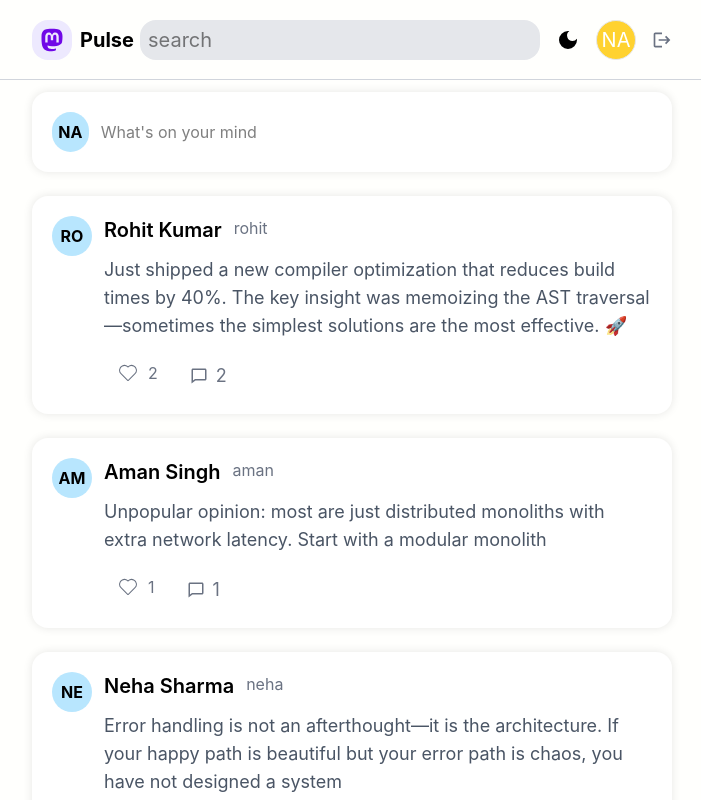
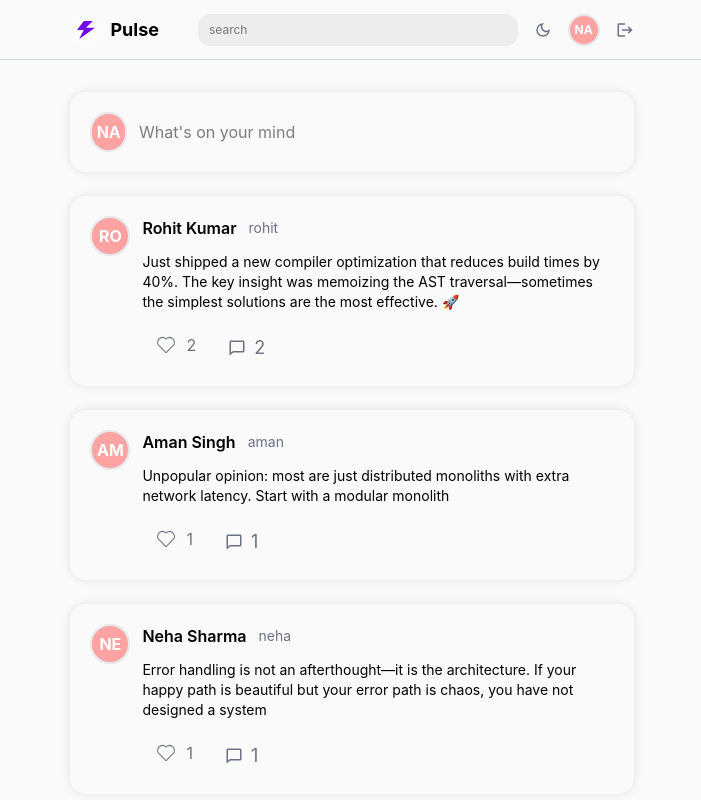
Before and after one commit to Manjeet2423020/Social-app, a React (Vite) app: page / in a window 1280 px wide. Both pictures are taken after typing "name@example.com", "Sample123" into the empty fields and a click on the button "Login". Shown: the top 800 px of the page, without its empty margins (288-989 px from the left). Built offline with nearby package versions, Linux system fonts and the light colour scheme.

Commit message:
update first

```diff
--- /dev/null
+++ b/src/context/ThemeContext.jsx
@@ -0,0 +1,19 @@
+import { Children, createContext, useContext, useState } from "react";
+
+const ThemeContext = createContext();
+
+export const ThemeProvider = ({ children }) => {
+  const [theme, setTheme] = useState("light");
+
+  const toggleTheme = () => {
+    setTheme(theme === "light" ? "dark" : "light");
+  };
+
+  return (
+    <ThemeContext.Provider value={{ theme, toggleTheme }}>
+      {children}
+    </ThemeContext.Provider>
+  );
+};
+
+export const useTheme = () => useContext(ThemeContext);
--- a/src/main.jsx
+++ b/src/main.jsx
@@ -6,14 +6,17 @@ import { BrowserRouter } from "react-router-dom";
 import { AuthProvider } from "./context/AuthContext.jsx";
 import Store from "./features/store/Store.js";
 import { Provider } from "react-redux";
+import { ThemeProvider } from "./context/ThemeContext.jsx";
 
 createRoot(document.getElementById("root")).render(
   <StrictMode>
     <Provider store={Store}>
       <BrowserRouter>
-        <AuthProvider>
-          <App />
-        </AuthProvider>
+        <ThemeProvider>
+          <AuthProvider>
+            <App />
+          </AuthProvider>
+        </ThemeProvider>
       </BrowserRouter>
     </Provider>
   </StrictMode>,
--- a/src/pages/Feed.jsx
+++ b/src/pages/Feed.jsx
@@ -1,10 +1,11 @@
 import { IoLogoMastodon } from "react-icons/io5";
 import { MdLogout } from "react-icons/md";
 import { useNavigate } from "react-router-dom";
-import { MdDarkMode } from "react-icons/md";
+import { MdOutlineDarkMode } from "react-icons/md";
 import { FaUser } from "react-icons/fa";
 import { FiSend } from "react-icons/fi";
 import { CiHeart } from "react-icons/ci";
+import { ImPower } from "react-icons/im";
 import { useAuth } from "../context/AuthContext";
 import { useSelector, useDispatch } from "react-redux";
 import { addPosts } from "../features/post/postSlice";
@@ -12,16 +13,20 @@ import { BiComment } from "react-icons/bi";
 import { useState } from "react";
 import { toggleLike } from "../features/like/likeSlice";
 import { addComment } from "../features/comment/commentSlice";
+import { useTheme } from "../context/ThemeContext";
 
 const Feed = () => {
   const [content, setContent] = useState("");
   const [isActive, setIsActive] = useState(false);
   const [openComments, setOpenComments] = useState({});
   const [commentInputs, setCommentInputs] = useState({});
+  const [search, setSearch] = useState("");
 
   const { logout, user } = useAuth();
   const navigate = useNavigate();
   const dispatch = useDispatch();
+
+  const { theme, toggleTheme } = useTheme();
 
   const allPosts = useSelector((state) => state.posts.posts);
   const allUsers = useSelector((state) => state.users.users);
@@ -50,27 +55,41 @@ const Feed = () => {
     }));
   };
 
+  const colors = ["bg-red-300", "bg-blue-300", "bg-purple-300"];
+  const [bg] = useState(() => {
+    return colors[Math.floor(Math.random() * colors.length)];
+  });
+
   return (
-    <div className="">
-      <div className="w-full border-b border-gray-300 h-20 bg-yellow-50/10  ">
-        <div className="px-[25%] flex h-full  ">
+    <div
+      className={
+        theme === "dark" ? "bg-black text-white" : "bg-white text-black"
+      }
+    >
+      <div className="w-full border-b border-gray-300 h-15   ">
+        <div className="px-[28%] flex h-full bg-black/2  ">
           <div className="flex justify-between h-full items-center w-full">
             <div className="flex items-center text-2xl gap-2">
-              <div className="bg-violet-100 h-10 w-10 rounded-2xl items-center justify-center text-violet-700">
-                <IoLogoMastodon className="mt-2 ml-2" />
+              <div className=" bg-white/10  h-8 w-8 rounded-xl flex items-center justify-center text-violet-700">
+                <ImPower className=" text-lg" />
               </div>
-              <h1 className="font-bold text-xl"> Pulse</h1>
+              <h1 className="font-bold text-lg"> Pulse</h1>
             </div>
-            <div className="flex  gap-4 text-xl ">
+            <div className="flex  gap-4 text-xl items-center ">
               <input
-                className="w-100 bg-gray-200 h-10 rounded-2xl p-2"
+                className="w-80 bg-black/5 h-8 outline-none rounded-xl p-2 text-xs"
                 type="text"
-                placeholder="search"
+                placeholder=" search"
+                value={search}
+                onChange={(e) => setSearch(e.target.value)}
               />
-              <button>
-                <MdDarkMode className="text-2xl" />
+
+              <button onClick={toggleTheme}>
+                <MdOutlineDarkMode className="text-lg text-gray-500" />
               </button>
-              <div className="h-10 w-10 rounded-full bg-amber-300 border-gray-200 border flex items-center justify-center text-xl text-white">
+              <div
+                className={`${bg} h-8 w-8 rounded-full  border-2 border-gray-200 border flex items-center justify-center text-xs font-bold text-white`}
+              >
                 <h1>{user?.email?.slice(0, 2).toUpperCase()}</h1>
                 <h1>{user?.displayname?.slice(0, 2).toUpperCase()}</h1>
                 {/* <FaUser /> */}
@@ -80,7 +99,7 @@ const Feed = () => {
                   logout();
                   navigate("/login");
                 }}
-                className="text-gray-500"
+                className="text-gray-500 text-lg"
               >
                 <MdLogout />
               </button>
@@ -88,22 +107,24 @@ const Feed = () => {
           </div>
         </div>
       </div>
-      <div className="px-[25%] pt-3 bg-yellow-50/10">
+      <div className="px-[28%] pt-8 bg-black/2">
         {/* mockdata ui */}
 
         <div className="flex flex-col gap-6">
           {/* input box */}
 
-          <div className="flex flex-col gap-4 h-auto p-5 relative rounded-2xl bg-white  shadow-[0_0_10px_rgba(0,0,0,0.1)]">
-            <div className="div">
+          <div className="flex flex-col gap-4 h-auto p-5 relative rounded-2xl bg-white/8  shadow-[0_0_10px_rgba(0,0,0,0.1)]">
+            <div className="">
               <div className="flex gap-3">
-                <div className="h-10 w-10 bg-sky-200 rounded-full flex items-center justify-center font-bold">
+                <div
+                  className={` ${bg} h-10 w-10  rounded-full border-2 border-gray-200 flex items-center justify-center font-bold text-white`}
+                >
                   {(user?.displayname || user?.email)
                     ?.slice(0, 2)
                     .toUpperCase()}
                 </div>
                 <input
-                  className="w-full outline-none  "
+                  className="w-full outline-none   "
                   type="text"
                   placeholder="What's on your mind"
                   value={content}
@@ -113,13 +134,13 @@ const Feed = () => {
               </div>
 
               {isActive && (
-                <div className="flex gap-3 justify-end border-t border-gray-300 mt-10 pt-3">
+                <div className="flex gap-3 justify-end border-t border-gray-300 mt-10 pt-3 ">
                   <button
                     onClick={() => {
                       setIsActive(false);
                       setContent("");
                     }}
-                    className=" px-3 py-1 rounded"
+                    className=" px-3 py-1 rounded h-8"
                   >
                     Cancel
                   </button>
@@ -128,7 +149,7 @@ const Feed = () => {
                       handlePost();
                       setIsActive(false);
                     }}
-                    className="text-white px-3 py-2 rounded-xl flex items-center gap-2 font-semibold bg-violet-800/80 "
+                    className="text-white h-8 px-3 py-2 rounded-xl flex items-center gap-2 font-semibold bg-violet-500/80 cursor-pointer hover:bg-violet-400 "
                   >
                     <FiSend /> Post
                   </button>
@@ -136,8 +157,21 @@ const Feed = () => {
               )}
             </div>
           </div>
-          {allPosts.map((post) => {
-            const postOwner = allUsers.find((user) => user.id === post.userId);
+          {allPosts
+            .filter((post) => {
+              const text = search.toLowerCase();
+              const postOwner = allUsers.find((u) => u.id === post.userId);
+              const name = postOwner?.name || post.name || "";
+
+              return (
+                post.content.toLowerCase().includes(text) ||
+                name.toLowerCase().includes(text)
+              );
+            })
+            .map((post) => {
+              const postOwner = allUsers.find(
+                (user) => user.id === post.userId,
+              );
               const postComments = allComments.filter(
                 (c) => c.postId === post.id,
               );
@@ -145,26 +179,30 @@ const Feed = () => {
 
               return (
                 <div
-                className="flex flex-col gap-4 h-auto p-5  rounded-2xl bg-white  shadow-[0_0_10px_rgba(0,0,0,0.1)]"
+                  className="flex flex-col gap-4 h-auto p-5  rounded-2xl bg-white/8  shadow-[0_0_10px_rgba(0,0,0,0.1)]"
                   key={post.id}
                 >
                   <div className="flex gap-3">
                     <div className="flex gap-2">
-                    <div className="h-10 w-10 bg-sky-200 rounded-full flex items-center justify-center font-bold ">
+                      <div
+                        className={` ${bg} h-10 w-10 border-2 border-gray-200 rounded-full flex items-center justify-center font-bold text-white `}
+                      >
                         {(postOwner?.name || post.name)
                           ?.slice(0, 2)
                           .toUpperCase()}
                       </div>
                     </div>
                     <div className="flex flex-col gap-3">
-                    <div className="flex gap-3">
-                      <h4 className="font-semibold text-xl">
+                      <div className="flex gap-3 items-center ">
+                        <h4 className="font-semibold text-base">
                           {postOwner?.name}
                         </h4>
-                      <h4 className="text-gray-500">{postOwner?.username}</h4>
-                      <h4 className="font-semibold text-xl">{post.name}</h4>
+                        <h4 className="text-gray-500 text-sm">
+                          {postOwner?.username}
+                        </h4>
+                        <h4 className="font-semibold text-base">{post.name}</h4>
                       </div>
-                    <p className="text-gray-600 text-lg">{post.content}</p>
+                      <p className=" text-sm">{post.content}</p>
                       <div className="flex gap-2 text-lg text-gray-500 items-center">
                         <div
                           className=""
@@ -196,26 +234,27 @@ const Feed = () => {
                       {openComments[post.id] && (
                         <div className="border-t border-gray-300 w-full mt-2">
                           {postComments.map((c) => {
-                          const commentUser = allUsers.find(
-                            (u) => u.id === c.userId,
-                          );
+                            const commentUser =
+                              allUsers.find((u) => u.id === c.userId) || user;
 
                             return (
                               <div
                                 key={c.id}
                                 className="flex gap-3 h-auto mt-3 items-center"
                               >
-                              <div className="h-10 w-10 bg-violet-900 rounded-full flex items-center  justify-center text-base font-semibold text-white">
+                                <div className="h-10 w-10 border-2 border-gray-200 bg-violet-900/80 rounded-full flex items-center  justify-center text-sm font-semibold text-white">
                                   {(commentUser?.name || "U")
                                     .slice(0, 2)
                                     .toUpperCase()}
                                 </div>
-                              <p>
+                                <div>
                                   <span className="font-semibold mr-1">
                                     {commentUser?.name || "User"}
                                   </span>
-                                <p className="text-gray-400">{c.text}</p>
+                                  <p className="text-gray-400 text-sm">
+                                    {c.text}
                                   </p>
+                                </div>
                               </div>
                             );
                           })}
```
Also changed, not shown: src/pages/Login.jsx (+18 -11 lines), src/pages/SignUp.jsx (+24 -17 lines). Lines whose indentation alone changed are shown as unchanged.
